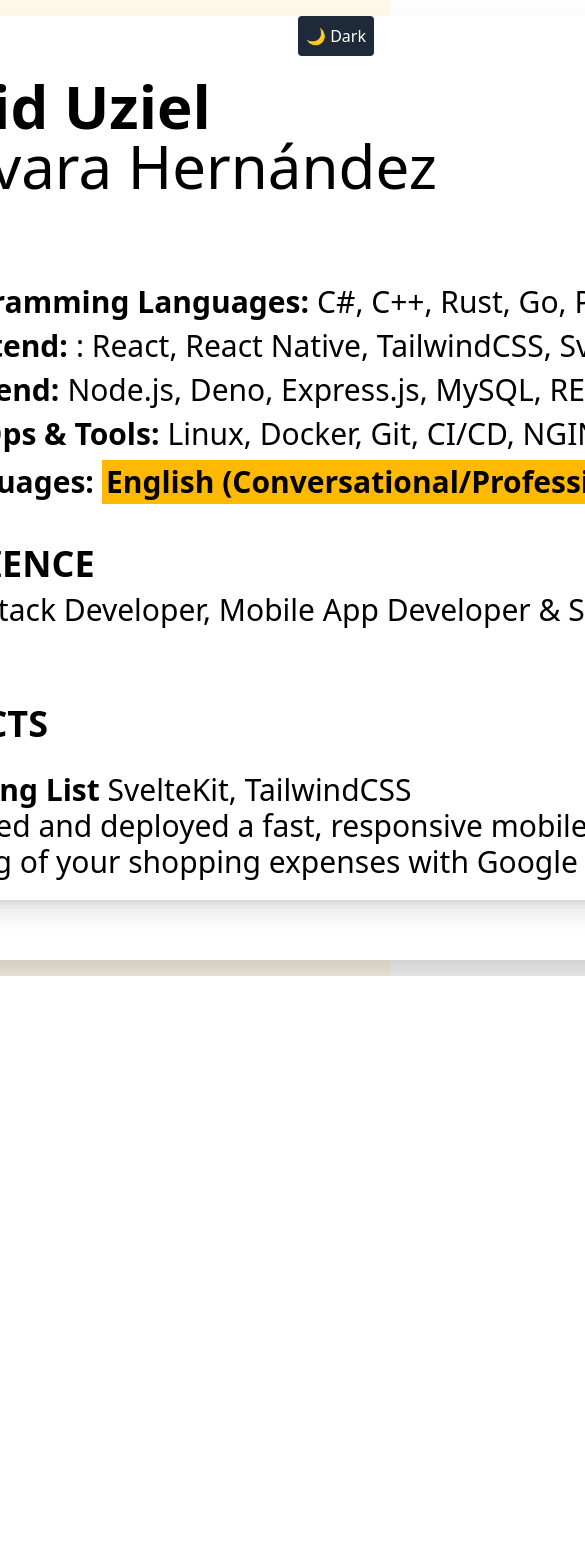
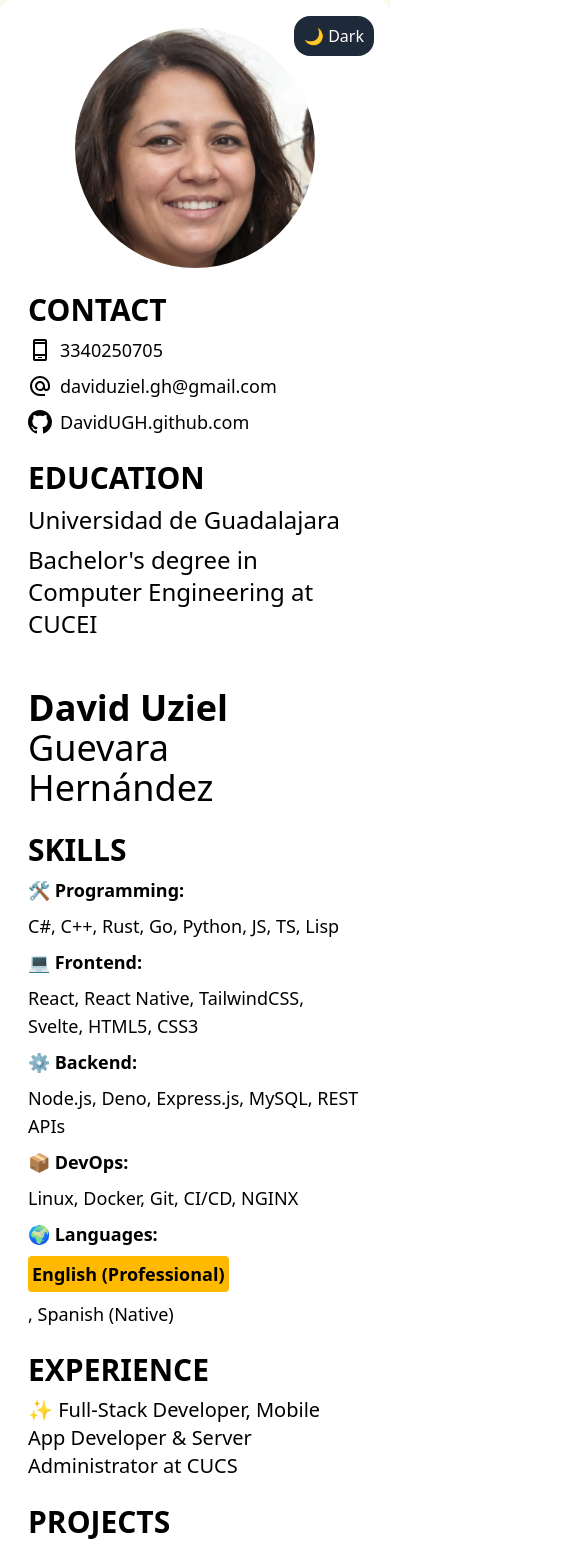
Before and after one commit to DavidUGH/DavidUGH.github.io, a SvelteKit app: page / in a window 390 px wide. Shown: the top 1568 px of the page, 585 px wide, since content can reach past the window. Before the commit the page ends 976 px from the top, so only its background shows below. Built offline with nearby package versions, Linux system fonts and the light colour scheme.

Commit message:
Responsive design

```diff
--- a/src/routes/+page.svelte
+++ b/src/routes/+page.svelte
@@ -1,81 +1,107 @@
 <script lang="ts">
-	import {SVGS} from '$lib/types/svgs'
+	import { SVGS } from '$lib/types/svgs'
 
 	const phone = "3340250705"
 	const email = "daviduziel.gh@gmail.com"
-	const github = "DavidUGH.gihub.com"
+	const github = "DavidUGH.github.com"
 
 	let darkMode = $state(false);
 	$effect(() => {
 		darkMode = window.matchMedia('(prefers-color-scheme: dark)').matches;
 	});
-
 </script>
 
+<meta name="viewport" content="width=device-width, initial-scale=1.0" />
+
+<!-- DARK MODE TOGGLE BUTTON -->
 <button
-	class={`absolute top-4 right-4 p-2 bg-gray-200 ${darkMode ? 'bg-amber-50' : 'bg-gray-800 text-white'} rounded`}
+	class={`fixed top-4 right-4 w-20 text-1xl md:text-2xl rounded-2xl md:fixed md:top-4 md:right-4 p-2 ${darkMode ? 'bg-amber-50' : 'bg-gray-800 text-white'} rounded z-10`}
 	onclick={() => (darkMode = !darkMode)}
 >
-	{darkMode ? '☀️ Light':'🌙 Dark' }
+	{darkMode ? '☀️ Light' : '🌙 Dark'}
 </button>
-<div class={`flex min-h-screen p-4 justify-center items-start md:items-center ${darkMode ? 'bg-gray-900 text-white' : 'bg-amber-50 text-black'}`}>
-	<div class={`flex flex-row p-5 max-h-300 max-w-400 shadow-2xl ${darkMode ? 'bg-gray-800' : 'bg-white'}`}>
-		<div class="flex flex-col p-10 gap-10 max-w-100">
-			<img class="rounded-full w-80 align-middle justify-center"
-			src="david.jpeg" alt="">
-			<div class="flex flex-col gap-2 ">
-				<p class="text-4xl text-left font-bold">CONTACT</p>
-				<p class="flex items-center text-2xl text-left gap-2">
+
+<!-- MAIN -->
+<div class={`flex min-h-screen md:p-10 justify-center items-start md:items-center ${darkMode ? 'bg-gray-900 text-white' : 'bg-amber-50 text-black'}`}>
+	<!-- CONTAINER -->
+	<div class={`flex flex-col md:flex-row p-1 md:p-5 max-w-screen-lg shadow-2xl rounded-xl w-max-full md:max-w-4/6 ${darkMode ? 'bg-gray-800' : 'bg-white'}`}>
+		<div class="flex flex-col p-6 gap-6 w-full md:w-1/2">
+			<img class="rounded-full w-60 md:w-80 self-center" src="david.jpeg" alt="David Uziel" />
+			<!-- CONTACT -->
+			<div class="flex flex-col gap-2">
+				<p class="text-3xl font-bold">CONTACT</p>
+				<p class="flex items-center text-lg sm:text-2xl gap-2 flex-wrap">
 					<svg xmlns="http://www.w3.org/2000/svg" class="w-6 h-6 shrink-0" viewBox="0 -960 960 960">
-						<path d="{SVGS['phone']}" />
-					</svg> {phone} </p>
-				<p class="flex items-center text-2xl text-left gap-2">
+						<path d={SVGS['phone']} />
+					</svg>
+					{phone}
+				</p>
+				<p class="flex items-center text-lg sm:text-2xl gap-2 flex-wrap">
 					<svg xmlns="http://www.w3.org/2000/svg" class="w-6 h-6 shrink-0" viewBox="0 -960 960 960">
-						<path d="{SVGS['at']}" />
-					</svg> {email} </p>
-				<a class="flex items-center text-2xl text-left gap-2" href="https://github.com/DavidUGH/">
+						<path d={SVGS['at']} />
+					</svg>
+					{email}
+				</p>
+				<a class="flex items-center text-lg sm:text-2xl gap-2 flex-wrap" href="https://github.com/DavidUGH/">
 					<svg xmlns="http://www.w3.org/2000/svg" width="24" height="24" fill="currentColor" class="bi bi-github" viewBox="0 0 16 16">
-				<path d={SVGS['github']}/> </svg> {github} </a>
+						<path d={SVGS['github']} />
+					</svg>
+					{github}
+				</a>
 			</div>
+
+			<!-- EDUCATION -->
 			<div class="flex flex-col gap-2">
-				<p class="text-4xl text-left font-bold">EDUCATION</p>
-				<p class="text-2xl text-left">Universidad de Guadalajara</p>
-				<p class="text-2xl text-left">Bachelor's degree in Computer Egineering at CUCEI</p>
+				<p class="text-3xl font-bold">EDUCATION</p>
+				<p class="text-2xl">Universidad de Guadalajara</p>
+				<p class="text-2xl">Bachelor's degree in Computer Engineering at CUCEI</p>
 			</div>
 		</div>
-		<div class="min-w-2 min-h-40 bg-black"></div> <!-- yea -->
-		<div class="flex flex-col p-10 min-w-200 gap-10">
+
+		<!-- DIVIDER -->
+		<div class="hidden md:block w-2 bg-black mx-2"></div>
+
+		<!-- RIGHT COLUMN -->
+		<div class="flex flex-col p-6 gap-6 w-full md:w-20/20">
 			<div>
-				<p class="text-6xl font-bold">David Uziel</p>
-				<p class="text-6xl">Guevara Hernández</p>
+				<p class="text-4xl md:text-6xl font-bold">David Uziel</p>
+				<p class="text-4xl md:text-6xl">Guevara Hernández</p>
 			</div>
+
+			<!-- SKILLS -->
 			<div class="flex flex-col gap-2">
-				<p class="text-4xl text-left font-bold">SKILLS</p>
-					<p class="flex text-3xl text-left gap-2 whitespace-nowrap">
-						<strong class="whitespace-nowrap">🛠 Programming Languages: </strong> C#, C++, Rust, Go, Python, JS, TS, Lisp
+				<p class="text-3xl font-bold">SKILLS</p>
+				<p class="text-lg sm:text-2xl flex gap-2 flex-wrap">
+					<strong class="whitespace-nowrap">🛠 Programming:</strong> C#, C++, Rust, Go, Python, JS, TS, Lisp
 				</p>
-					<p class="flex text-3xl text-left gap-2 whitespace-nowrap">
-					<strong class="whitespace-nowrap">💻 Frontend: </strong>: React, React Native, TailwindCSS, Svelte, HTML5, CSS3
+				<p class="text-lg sm:text-2xl flex gap-2 flex-wrap">
+					<strong class="whitespace-nowrap">💻 Frontend:</strong> React, React Native, TailwindCSS, Svelte, HTML5, CSS3
 				</p>
-					<p class="flex text-3xl text-left gap-2 whitespace-nowrap">
-					<strong class="whitespace-nowrap">⚙️ Backend: </strong> Node.js, Deno, Express.js, MySQL, REST APIs
+				<p class="text-lg sm:text-2xl flex gap-2 flex-wrap">
+					<strong class="whitespace-nowrap">⚙️ Backend:</strong> Node.js, Deno, Express.js, MySQL, REST APIs
 				</p>
-					<p class="flex text-3xl text-left gap-2 whitespace-nowrap">
-					<strong class="whitespace-nowrap">📦 DevOps {'&'} Tools: </strong> Linux, Docker, Git, CI/CD, NGINX </p>
-						<p class="flex text-3xl text-left gap-2 whitespace-nowrap items-center">
-		<strong class="whitespace-nowrap">🌍 Languages: </strong> <strong class={`p-1 ${darkMode? 'bg-indigo-800' : 'bg-amber-400' }`}>English (Conversational/Professional)</strong>, Spanish (Native)</p>
+				<p class="text-lg sm:text-2xl flex gap-2 flex-wrap">
+					<strong class="whitespace-nowrap">📦 DevOps:</strong> Linux, Docker, Git, CI/CD, NGINX
+				</p>
+				<p class="text-lg sm:text-2xl flex gap-2 items-center flex-wrap">
+					<strong class="whitespace-nowrap">🌍 Languages:</strong>
+					<strong class={`p-1 rounded ${darkMode ? 'bg-indigo-800' : 'bg-amber-400'}`}>English (Professional)</strong>,
+					Spanish (Native)
+				</p>
 			</div>
+
+			<!-- EXPERIENCE -->
 			<div class="flex flex-col gap-2">
-				<p class="text-4xl text-left font-bold">EXPERIENCE</p>
-				<p class="flex text-3xl text-left gap-2 ">✨ Full-Stack Developer, Mobile App Developer {'&'} Server Administrator at CUCS</p>
+				<p class="text-3xl font-bold">EXPERIENCE</p>
+				<p class="text-xl sm:text-2xl">✨ Full-Stack Developer, Mobile App Developer & Server Administrator at CUCS</p>
 			</div>
+
+			<!-- PROJECTS -->
 			<div class="flex flex-col gap-2">
-				<p class="text-4xl text-left font-bold">PROJECTS</p>
-				<a class={`flex flex-col rounded-2xl shadow-xl p-5 ${darkMode? 'hover:bg-indigo-800' : 'hover:bg-amber-400' } ${darkMode? 'active:bg-indigo-700' : 'active:bg-amber-500' }`} href="https://github.com/DavidUGH/ShoppingList"
-					>
-					<p class="text-3xl">
-						<strong>Shopping List</strong> SvelteKit, TailwindCSS </p>
-						<p class="text-3xl"> Designed and deployed a fast, responsive mobile application for easy tracking of your shopping expenses with Google Sheets integration. </p>
+				<p class="text-3xl font-bold">PROJECTS</p>
+				<a class={`flex flex-col w-full rounded-2xl shadow-xl p-5 transition ${darkMode ? 'hover:bg-indigo-800 active:bg-indigo-700' : 'hover:bg-amber-400 active:bg-amber-500'}`} href="https://github.com/DavidUGH/ShoppingList">
+					<p class="text-xl sm:text-2xl font-bold">Shopping List</p>
+					<p class="text-lg sm:text-xl">SvelteKit, TailwindCSS — Designed a responsive mobile app for tracking expenses with Google Sheets integration.</p>
 				</a>
 			</div>
 		</div>
```
